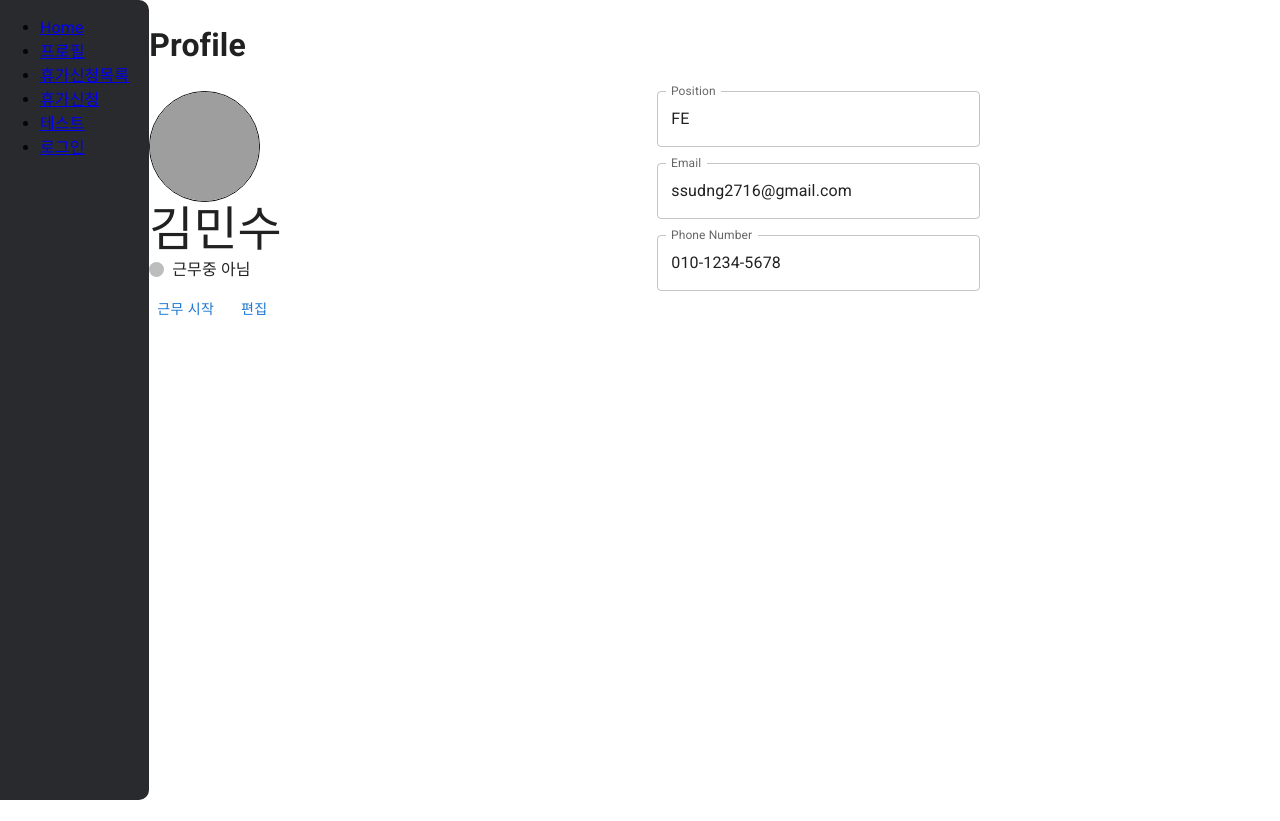
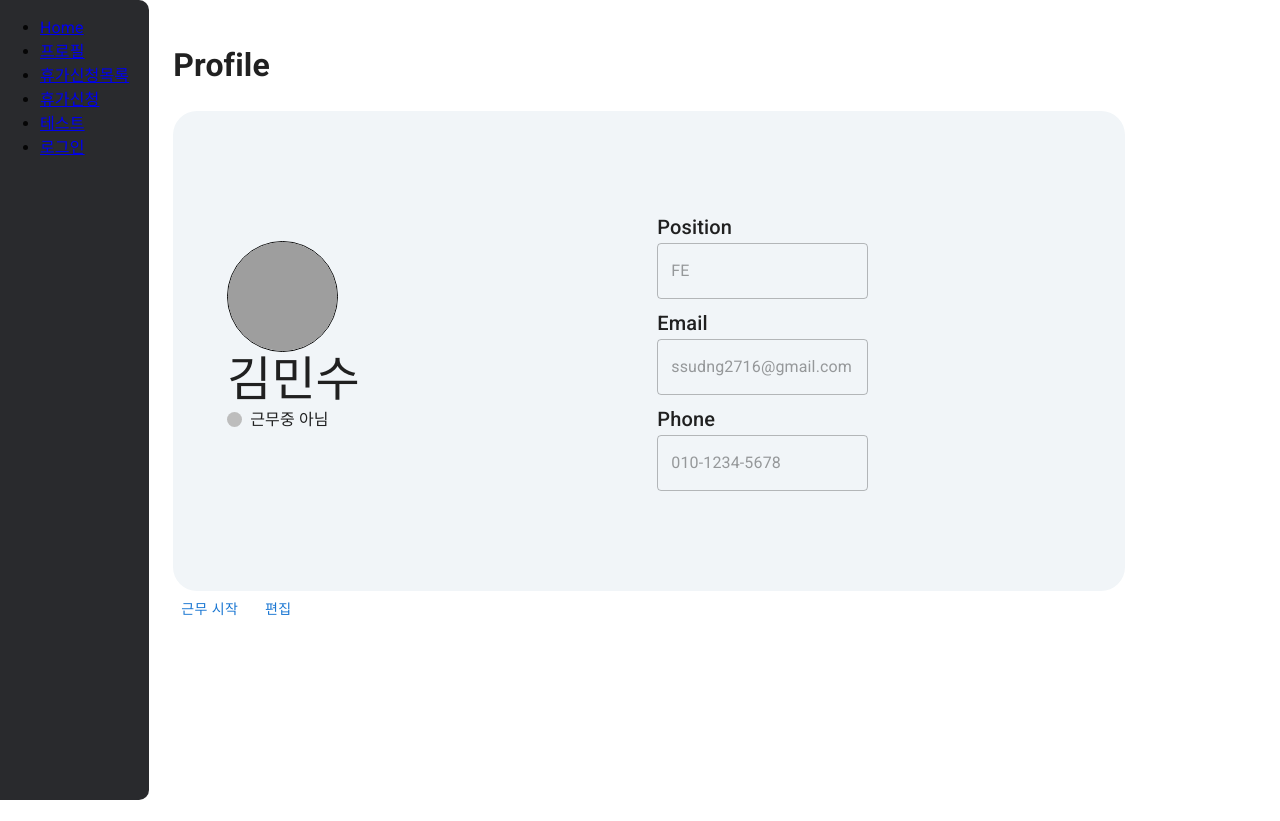
Before and after one commit to SSUDNG/toy1-group3, a React (Create React App) app: page /profile in a window 1280 px wide. After the commit the page ends 800 px from the top, so only its background shows below. Built offline with nearby package versions, Linux system fonts and the light colour scheme; no server answers; sample sign-in values are in the browser's storage; grey boxes are pictures that could not be loaded.

Commit message:
editModal 분리

```diff
--- /dev/null
+++ b/src/components/EditModal.tsx
@@ -0,0 +1,93 @@
+import React from "react";
+import { Button, Container, TextField } from "@mui/material";
+import { ProfileData } from "./TypeDef";
+import styles from "../pages/ProfilePage/profilePage.module.css";
+
+interface EditModalProps {
+  editProfile: Partial<ProfileData>;
+  setProfileData: React.Dispatch<React.SetStateAction<ProfileData>>;
+  setEditProfile: React.Dispatch<React.SetStateAction<Partial<ProfileData>>>;
+  setEditModalOpen: React.Dispatch<React.SetStateAction<boolean>>;
+}
+
+const EditModal: React.FC<EditModalProps> = ({
+  editProfile,
+  setProfileData,
+  setEditProfile,
+  setEditModalOpen,
+}) => {
+  const handleChange = (key: keyof Partial<ProfileData>, value: string) => {
+    setEditProfile((prevProfile) => ({
+      ...prevProfile,
+      [key]: value,
+    }));
+  };
+
+  const handleSaveEdit = () => {
+    setProfileData((prevData) => ({
+      ...prevData,
+      name: editProfile.name !== undefined ? editProfile.name : prevData.name,
+      phoneNumber:
+        editProfile.phoneNumber !== undefined
+          ? editProfile.phoneNumber
+          : prevData.phoneNumber,
+      email:
+        editProfile.email !== undefined ? editProfile.email : prevData.email,
+      position:
+        editProfile.position !== undefined
+          ? editProfile.position
+          : prevData.position,
+      photoURL:
+        editProfile.photoURL !== undefined
+          ? editProfile.photoURL
+          : prevData.photoURL,
+    }));
+    setEditModalOpen(false);
+  };
+
+  const handlePictureChange = (e: React.ChangeEvent<HTMLInputElement>) => {
+    const file = e.target.files?.[0];
+    const reader = new FileReader();
+    reader.onloadend = () => {
+      setEditProfile((prevProfile) => ({
+        ...prevProfile,
+        photoURL: reader.result as string,
+      }));
+    };
+    if (file) {
+      reader.readAsDataURL(file);
+    }
+  };
+
+  return (
+    <Container className={styles.editModal}>
+      <form>
+        <TextField
+          type="text"
+          value={editProfile.name || ""}
+          onChange={(e) => handleChange("name", e.target.value)}
+        />
+        <TextField
+          type="text"
+          value={editProfile.phoneNumber || ""}
+          onChange={(e) => handleChange("phoneNumber", e.target.value)}
+        />
+        <TextField
+          type="text"
+          value={editProfile.email || ""}
+          onChange={(e) => handleChange("email", e.target.value)}
+        />
+        <TextField
+          type="text"
+          value={editProfile.position || ""}
+          onChange={(e) => handleChange("position", e.target.value)}
+        />
+        <input type="file" accept="image/*" onChange={handlePictureChange} />
+        <Button onClick={handleSaveEdit}>저 장</Button>
+        <Button onClick={() => setEditModalOpen(false)}>취 소</Button>
+      </form>
+    </Container>
+  );
+};
+
+export default EditModal;
--- a/src/components/ProfileInfo.tsx
+++ b/src/components/ProfileInfo.tsx
@@ -1,5 +1,13 @@
 import React from "react";
-import { Grid, TextField, Box, Typography, Avatar } from "@mui/material";
+import {
+  Grid,
+  TextField,
+  Box,
+  Typography,
+  Avatar,
+  Container,
+} from "@mui/material";
+import styles from "../pages/ProfilePage/profilePage.module.css";
 
 interface ProfileData {
   name: string;
@@ -16,14 +24,10 @@ const ProfileInfo: React.FC<{ profileData: ProfileData }> = ({
   profileData,
 }) => {
   return (
+    <Container className={styles.infoContainer}>
       <Grid container spacing={2}>
         <Grid item xs={6}>
-        <Box
-          sx={{
-            display: "flex",
-            flexDirection: "column",
-          }}
-        >
+          <Box className={styles.photoBox}>
             <Avatar
               src={profileData.photoURL ? profileData.photoURL : ""}
               sx={{
@@ -49,26 +53,36 @@ const ProfileInfo: React.FC<{ profileData: ProfileData }> = ({
           </Box>
         </Grid>
         <Grid item xs={4}>
-        <Box sx={{ display: "flex", flexDirection: "column", gap: 2 }}>
+          <Box sx={{ display: "flex", flexDirection: "column", gap: 1 }}>
+            <Box>
+              <Typography variant="h6">Position</Typography>
               <TextField
-            label="Position"
+                disabled
                 defaultValue={profileData.position}
                 variant="outlined"
               />
+            </Box>
+            <Box>
+              <Typography variant="h6">Email</Typography>
               <TextField
-            label="Email"
+                disabled
                 defaultValue={profileData.email}
                 variant="outlined"
               />
+            </Box>
+            <Box>
+              <Typography variant="h6">Phone</Typography>
               <TextField
-            label="Phone Number"
+                disabled
                 defaultValue={profileData.phoneNumber}
                 placeholder="-"
                 variant="outlined"
               />
             </Box>
+          </Box>
         </Grid>
       </Grid>
+    </Container>
   );
 };
 
--- a/src/pages/ProfilePage/index.tsx
+++ b/src/pages/ProfilePage/index.tsx
@@ -1,48 +1,10 @@
 import React, { useState, useRef } from "react";
-import styled from "styled-components";
 import ProfileInfo from "components/ProfileInfo";
-import { Button } from "@mui/material";
+import { Box, Button, Container } from "@mui/material";
+import { ProfileData } from "components/TypeDef";
+import EditModal from "components/EditModal";
 import useOnClickOutside from "../../hooks/useOnClickOutside";
-
-interface ProfileData {
-  name: string;
-  phoneNumber: string;
-  email: string;
-  position: string;
-  startTime: string | null;
-  endTime: string | null;
-  photoURL: string;
-  working: boolean;
-}
-
-const ProfileContainer = styled.div`
-  position: relative;
-  width: 1000px;
-  height: 100%;
-`;
-
-const ModalContainer = styled.div`
-  position: fixed;
-  top: 0;
-  left: 0;
-  width: 100%;
-  height: 100%;
-  border-radius: 50px;
-  background-color: rgba(0, 0, 0, 0.5);
-  display: flex;
-  justify-content: center;
-  align-items: center;
-`;
-
-const ModalContent = styled.div`
-  background-color: white;
-  padding: 20px;
-  border-radius: 5px;
-`;
-
-const EditInput = styled.input`
-  margin-bottom: 10px;
-`;
+import styles from "./profilePage.module.css";
 
 const ProfilePage: React.FC = () => {
   const [confirmModalOpen, setConfirmModalOpen] = useState<boolean>(false);
@@ -98,32 +60,6 @@ const ProfilePage: React.FC = () => {
     });
     setEditModalOpen(true);
   };
-
-  const handleSaveEdit = () => {
-    setProfileData({
-      ...profileData,
-      name: editProfile.name || profileData.name,
-      phoneNumber: editProfile.phoneNumber || profileData.phoneNumber,
-      email: editProfile.email || profileData.email,
-      position: editProfile.position || profileData.position,
-      photoURL: editProfile.photoURL || profileData.photoURL,
-    });
-    setEditModalOpen(false);
-  };
-
-  const handlePictureChange = (e: React.ChangeEvent<HTMLInputElement>) => {
-    const file = e.target.files?.[0];
-    const reader = new FileReader();
-    reader.onloadend = () => {
-      setEditProfile((prevProfile) => ({
-        ...prevProfile,
-        photoURL: reader.result as string,
-      }));
-    };
-    if (file) {
-      reader.readAsDataURL(file);
-    }
-  };
   const ref = useRef<HTMLDivElement>(null);
 
   useOnClickOutside(ref, () => {
@@ -132,7 +68,7 @@ const ProfilePage: React.FC = () => {
   });
 
   return (
-    <ProfileContainer>
+    <Container className={styles.profilePage}>
       <h1>Profile</h1>
       <ProfileInfo profileData={profileData} />
       {!working ? (
@@ -144,8 +80,8 @@ const ProfilePage: React.FC = () => {
       <Button onClick={handleEditProfile}>편집</Button>
 
       {confirmModalOpen && (
-        <ModalContainer>
-          <ModalContent ref={ref}>
+        <Container>
+          <Box ref={ref}>
             {!working ? (
               <p>근무를 시작하시겠습니까?</p>
             ) : (
@@ -157,63 +93,18 @@ const ProfilePage: React.FC = () => {
               확인
             </Button>
             <Button onClick={() => setConfirmModalOpen(false)}>취소</Button>
-          </ModalContent>
-        </ModalContainer>
+          </Box>
+        </Container>
       )}
       {editModalOpen && (
-        <ModalContainer>
-          <ModalContent ref={ref}>
-            <EditInput
-              type="text"
-              value={editProfile.name || ""}
-              onChange={(e) =>
-                setEditProfile((prevProfile) => ({
-                  ...prevProfile,
-                  name: e.target.value,
-                }))
-              }
-            />
-            <EditInput
-              type="text"
-              value={editProfile.phoneNumber || ""}
-              onChange={(e) =>
-                setEditProfile((prevProfile) => ({
-                  ...prevProfile,
-                  phoneNumber: e.target.value,
-                }))
-              }
-            />
-            <EditInput
-              type="text"
-              value={editProfile.email || ""}
-              onChange={(e) =>
-                setEditProfile((prevProfile) => ({
-                  ...prevProfile,
-                  email: e.target.value,
-                }))
-              }
-            />
-            <EditInput
-              type="text"
-              value={editProfile.position || ""}
-              onChange={(e) =>
-                setEditProfile((prevProfile) => ({
-                  ...prevProfile,
-                  position: e.target.value,
-                }))
-              }
-            />
-            <input
-              type="file"
-              accept="image/*"
-              onChange={handlePictureChange}
-            />
-            <Button onClick={handleSaveEdit}>저 장</Button>
-            <Button onClick={() => setEditModalOpen(false)}>취 소</Button>
-          </ModalContent>
-        </ModalContainer>
+        <EditModal
+          editProfile={editProfile}
+          setProfileData={setProfileData}
+          setEditProfile={setEditProfile}
+          setEditModalOpen={setEditModalOpen}
+        />
       )}
-    </ProfileContainer>
+    </Container>
   );
 };
 
--- /dev/null
+++ b/src/pages/ProfilePage/profilePage.module.css
@@ -0,0 +1,30 @@
+.profilePage {
+  padding: 20px;
+  min-width: 1000px;
+  margin: 0 auto;
+  position: relative;
+}
+.infoContainer {
+  width: 100%;
+  background-color: #F1F5F8 ;
+  border-radius: 24px;
+  padding: 100px;
+  margin: 0 auto;
+}
+.photoBox {
+  margin: 30px 0 0 30px;
+  display: flex;
+  flex-direction: column;
+}
+.editModal {
+  position: absolute;
+  top: 0;
+  left: 0;
+  width: 50vw;
+  height: 50vh;
+  border-radius: 24px;
+  background-color: white;
+  display: flex;
+  justify-content: center;
+  align-items: center;
+}
```
Also changed, not shown: src/components/TypeDef.tsx (+11 -0 lines). Lines whose indentation alone changed are shown as unchanged.
